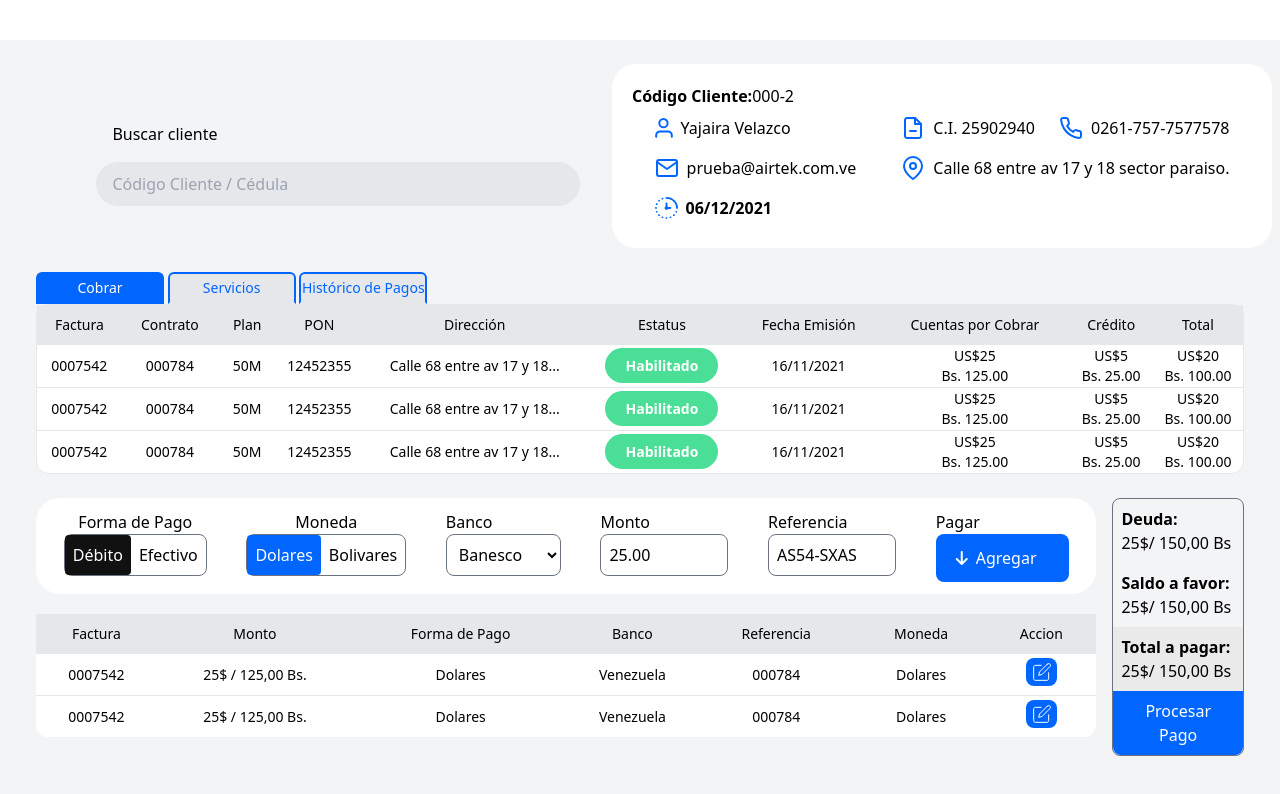
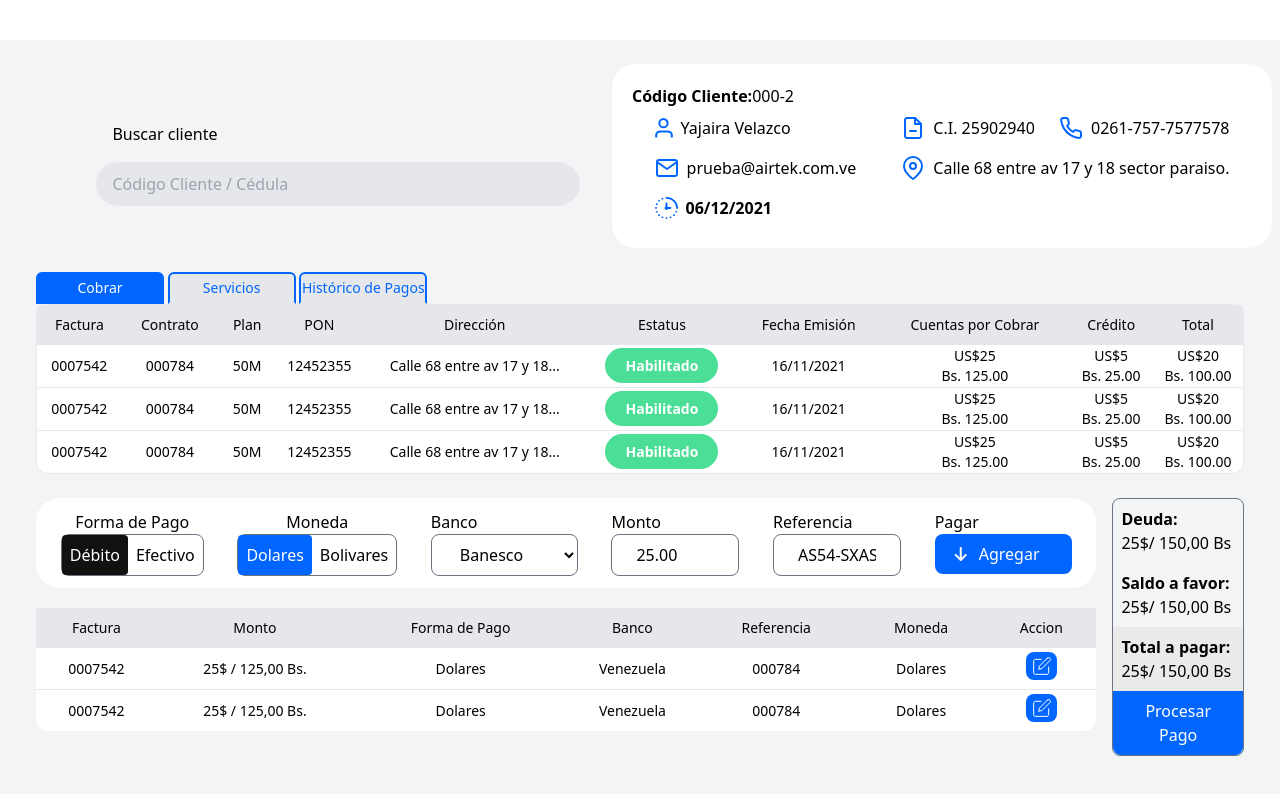
Before and after one commit to yanurd/comercial, a plain HTML site: page index.html in a window 1280 px wide. Drawn offline with nearby package versions, Linux system fonts and the light colour scheme.

Commit message:
padding and move icon to button

```diff
--- a/index.html
+++ b/index.html
@@ -345,7 +345,7 @@
                 <label class="inline-block" for="banco">
                   <span class="block">Banco</span>
                   <select
-                    class="block border border-gray-500 bg-transparent rounded-lg inline-flex p-2"
+                    class="block border border-gray-500 bg-transparent rounded-lg inline-flex p-2 px-6"
                   >
                     <option value="Banesco">Banesco</option>
                     <option value="BNC">BNC</option>
@@ -356,7 +356,7 @@
                 <label class="inline-block" for="monto">
                   <span class="block">Monto</span>
                   <input
-                    class="w-32 block border border-gray-500 bg-transparent rounded-lg inline-flex p-2"
+                    class="w-32 block border border-gray-500 bg-transparent rounded-lg inline-flex p-2 px-6"
                     type="text"
                     value="25.00"
                   />
@@ -364,7 +364,7 @@
                 <label class="inline-block" for="referencia">
                   <span class="block">Referencia</span>
                   <input
-                    class="w-32 block border border-gray-500 bg-transparent rounded-lg inline-flex p-2"
+                    class="w-32 block border border-gray-500 bg-transparent rounded-lg inline-flex p-2 px-6"
                     type="text"
                     value="AS54-SXAS"
                   />
@@ -374,12 +374,14 @@
                   <div
                     class="inline-flex bg-[#0066ff] rounded-lg items-center justify-center"
                   >
-                    <i class="ml-5 fa-solid fa-arrow-down text-white"></i>
-                    <input
-                      class="block text-white inline-flex py-3 pr-8 pl-2"
+
+                    <button
+                      class="block text-white inline-flex justify-center items-center py-2 pr-8 pl-2"
                       type="button"
-                      value="Agregar"
-                    />
+                      >
+                      <i class="mx-3 fa-solid fa-arrow-down text-white"></i>
+                      Agregar</button>
+
                   </div>
                 </label>
               </form>
```
